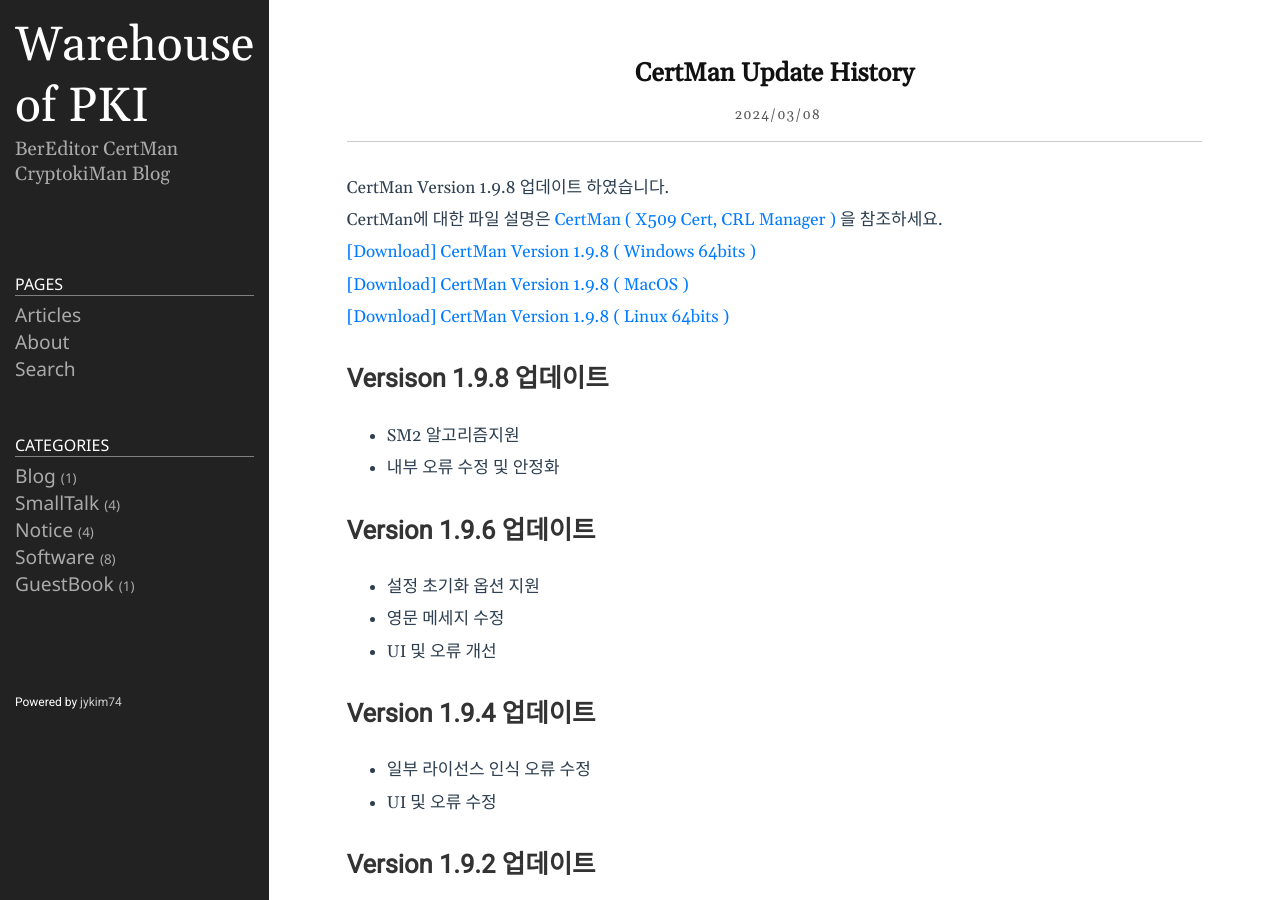
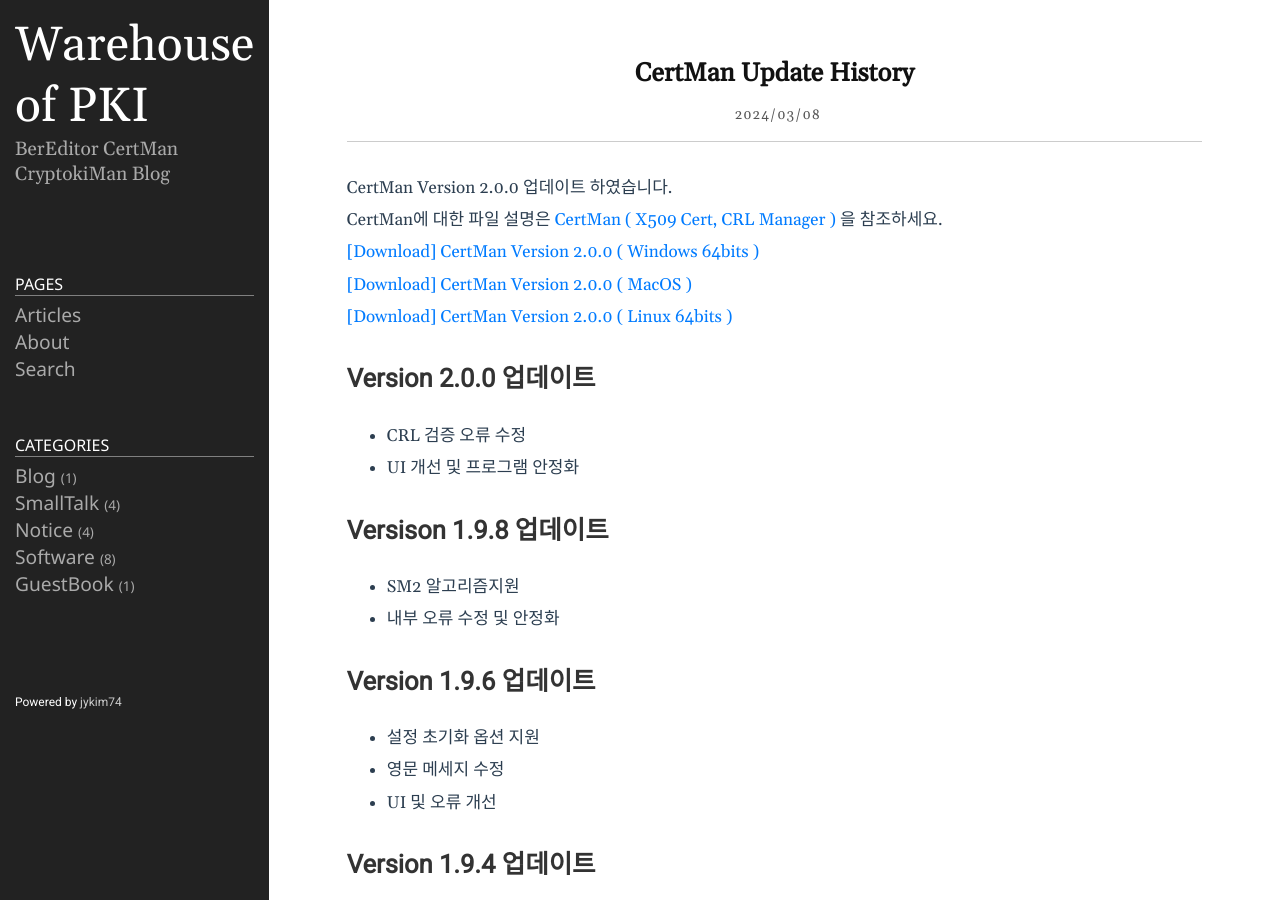
Before and after one commit to jykim74/jykim74.github.io, a Jekyll site: the page built from _posts/2024-03-08-CertManUpdate.md, in a window 1280 px wide and 900 px high. Built offline with Jekyll 4.4.1, drawn with Linux system fonts in a browser that asks for light colours; nearby versions of some CDN libraries; comment, search, counter and statistics services are not loaded.

Commit message:
CertMan Version 2.0.0 msi zip 적용

```diff
--- a/_posts/2023-04-13-CertMan.markdown
+++ b/_posts/2023-04-13-CertMan.markdown
@@ -10,11 +10,11 @@
 The file can be downloaded from this page link (size is about 30M)
 This is a program I made personally, so if you have any questions or bugs, please Use [Google Groups]( https://groups.google.com/g/certman, "Google Groups" )
 
-[[Download] CertMan Version 1.9.8 (Win64)](https://jykim74.github.io/msi/CertMan-enV198.msi "CertMan")
+[[Download] CertMan Version 2.0.0 (Win64)](https://jykim74.github.io/msi/CertMan-enV200.msi "CertMan")
 
-[[Download] CertMan Version 1.9.8 (MacOS)](https://jykim74.github.io/dmg/CertManV198.dmg, "CertMan")
+[[Download] CertMan Version 2.0.0 (MacOS)](https://jykim74.github.io/dmg/CertManV200.dmg, "CertMan")
 
-[[Download] CertMan Version 1.9.8 (Linux64)](https://jykim74.github.io/zip/CertManV198.zip, "CertMan")
+[[Download] CertMan Version 2.0.0 (Linux64)](https://jykim74.github.io/zip/CertManV200.zip, "CertMan")
 
 If you would like to receive a license, simply write a request in [Free License Request](https::/jykim7.mycafe24.com/user_reg.php) and you can receive a trial (30-day) license.
 Of course, you can apply for a license multiple times.
--- a/_posts/2024-03-08-CertManUpdate.md
+++ b/_posts/2024-03-08-CertManUpdate.md
@@ -4,12 +4,16 @@
 tags: [X.509,Cert,Certificate,CRL,RSA,ECDSA,PKI,CSR,KeyPair]
 category: Software
 ---
-CertMan Version 1.9.8 업데이트 하였습니다.
+CertMan Version 2.0.0 업데이트 하였습니다.
 CertMan에 대한 파일 설명은 [CertMan ( X509 Cert, CRL Manager )](https://jykim74.tistory.com/37) 을 참조하세요.
 
-[\[Download\] CertMan Version 1.9.8 ( Windows 64bits )](https://jykim74.github.io/msi/CertMan-enV198.msi)
-[\[Download\] CertMan Version 1.9.8 ( MacOS )](https://jykim74.github.io/dmg/CertManV198.dmg)
-[\[Download\] CertMan Version 1.9.8 ( Linux 64bits )](https://jykim74.github.io/zip/CertManV198.zip)
+[\[Download\] CertMan Version 2.0.0 ( Windows 64bits )](https://jykim74.github.io/msi/CertMan-enV200.msi)
+[\[Download\] CertMan Version 2.0.0 ( MacOS )](https://jykim74.github.io/dmg/CertManV200.dmg)
+[\[Download\] CertMan Version 2.0.0 ( Linux 64bits )](https://jykim74.github.io/zip/CertManV200.zip)
+
+## Version 2.0.0 업데이트
+- CRL 검증 오류 수정
+- UI 개선 및 프로그램 안정화
 
 ## Versison 1.9.8 업데이트
 - SM2 알고리즘지원
--- a/appcast/certman_appcast_win.xml
+++ b/appcast/certman_appcast_win.xml
@@ -5,9 +5,9 @@
 		<description>Feed for CertMan updates</description>
 		<language>en</language>
 		<item>
-			<title>Version 1.9.8</title>
+			<title>Version 2.0.0</title>
 			<sparkle:releaseNotesLink>https://jykim74.github.io/software/2024/03/08/CertManUpdate.html</sparkle:releaseNotesLink>
-			<enclosure url="https://jykim74.github.io/msi/CertMan-enV198.msi" sparkle:version="1.9.8" length="0" type="application/octet-stream"/>
+			<enclosure url="https://jykim74.github.io/msi/CertMan-enV200.msi" sparkle:version="2.0.0" length="0" type="application/octet-stream"/>
 		</item>
 	</channel>
 </rss>
--- a/appcast/certman_appcast_win2.xml
+++ b/appcast/certman_appcast_win2.xml
@@ -5,9 +5,9 @@
 		<description>Feed for CertMan updates</description>
 		<language>en</language>
 		<item>
-			<title>Version 1.9.8</title>
+			<title>Version 2.0.0</title>
 			<sparkle:releaseNotesLink>https://jykim74.github.io/software/2024/03/08/CertManUpdate.html</sparkle:releaseNotesLink>
-			<enclosure url="https://jykim74.github.io/msi/CertMan-enV198.msi" sparkle:version="1.9.8" length="0" type="application/octet-stream"/>
+			<enclosure url="https://jykim74.github.io/msi/CertMan-enV200.msi" sparkle:version="2.0.0" length="0" type="application/octet-stream"/>
 		</item>
 	</channel>
 </rss>
--- a/appcast/certman_appcast_win_ko.xml
+++ b/appcast/certman_appcast_win_ko.xml
@@ -5,9 +5,9 @@
 		<description>Feed for CertMan updates</description>
 		<language>en</language>
 		<item>
-			<title>Version 1.9.8</title>
+			<title>Version 2.0.0</title>
 			<sparkle:releaseNotesLink>https://jykim74.github.io/software/2024/03/08/CertManUpdate.html</sparkle:releaseNotesLink>
-			<enclosure url="https://jykim74.github.io/msi/CertMan-enV198.msi" sparkle:version="1.9.8" length="0" type="application/octet-stream"/>
+			<enclosure url="https://jykim74.github.io/msi/CertMan-enV200.msi" sparkle:version="2.0.0" length="0" type="application/octet-stream"/>
 		</item>
 	</channel>
 </rss>
```
Also changed, not shown: 2 other files.
